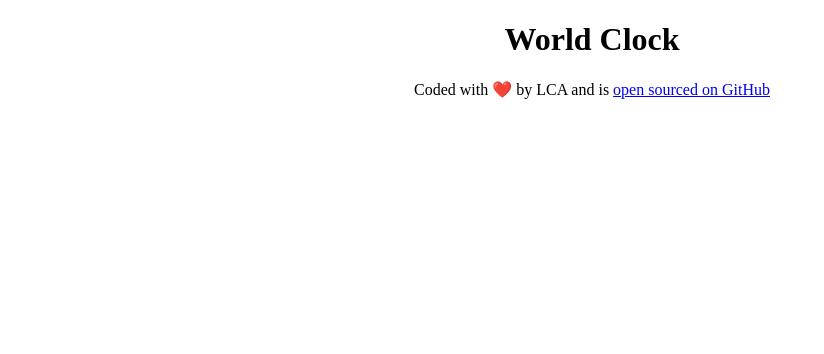
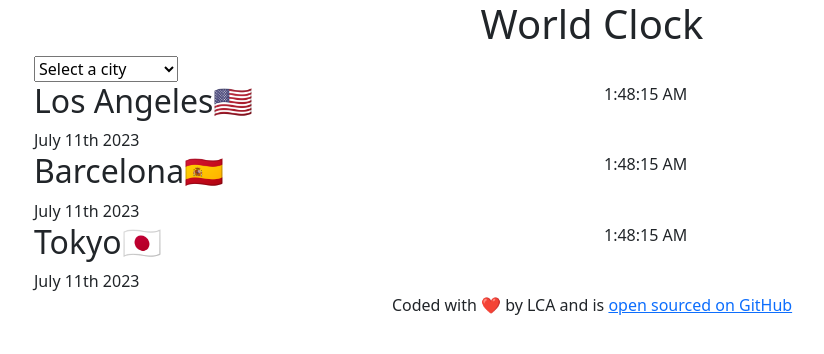
Before and after one commit to LaiaCastilla/World-Clock-Project, a plain HTML site: page index.html in a window 1280 px wide. Shown: the whole page, without its empty margins (48-872 px from the left). Drawn offline with nearby package versions, Linux system fonts and the light colour scheme.

Commit message:
Added basic HTML and Bootstrap

```diff
--- a/index.html
+++ b/index.html
@@ -5,10 +5,52 @@
     <meta http-equiv="X-UA-Compatible" content="IE=edge" />
     <meta name="viewport" content="width=device-width, initial-scale=1.0" />
     <link rel="stylesheet" href="css/style.css" />
+    <link
+      href="https://cdn.jsdelivr.net/npm/bootstrap@5.3.0/dist/css/bootstrap.min.css"
+      rel="stylesheet"
+      integrity="sha384-9ndCyUaIbzAi2FUVXJi0CjmCapSmO7SnpJef0486qhLnuZ2cdeRhO02iuK6FUUVM"
+      crossorigin="anonymous"
+    />
     <title>World Clock - LCA</title>
   </head>
   <body>
-    <h1>World Clock</h1>
+    <div class="container">
+      <h1>World Clock</h1>
+      <select>
+        <option value="">Select a city</option>
+        <option value="">New York🇺🇸</option>
+        <option value="">London🇬🇧</option>
+        <option value="">New Delhi🇮🇳</option>
+        <option value="current-location">Current location</option>
+      </select>
+      <div class="city row">
+        <div class="col-6">
+          <h2>Los Angeles🇺🇸</h2>
+          <div class="date">July 11th 2023</div>
+        </div>
+        <div class="col-6">
+          <div class="time">1:48:15 AM</div>
+        </div>
+      </div>
+      <div class="city row">
+        <div class="col-6">
+          <h2>Barcelona🇪🇸</h2>
+          <div class="date">July 11th 2023</div>
+        </div>
+        <div class="col-6">
+          <div class="time">1:48:15 AM</div>
+        </div>
+      </div>
+      <div class="city row">
+        <div class="col-6">
+          <h2>Tokyo🇯🇵</h2>
+          <div class="date">July 11th 2023</div>
+        </div>
+        <div class="col-6">
+          <div class="time">1:48:15 AM</div>
+        </div>
+      </div>
+    </div>
     <footer>
       Coded with ❤️ by LCA and is
       <a href="https://github.com/Aylhenia/World-Clock-Project" target="_blank"
```
